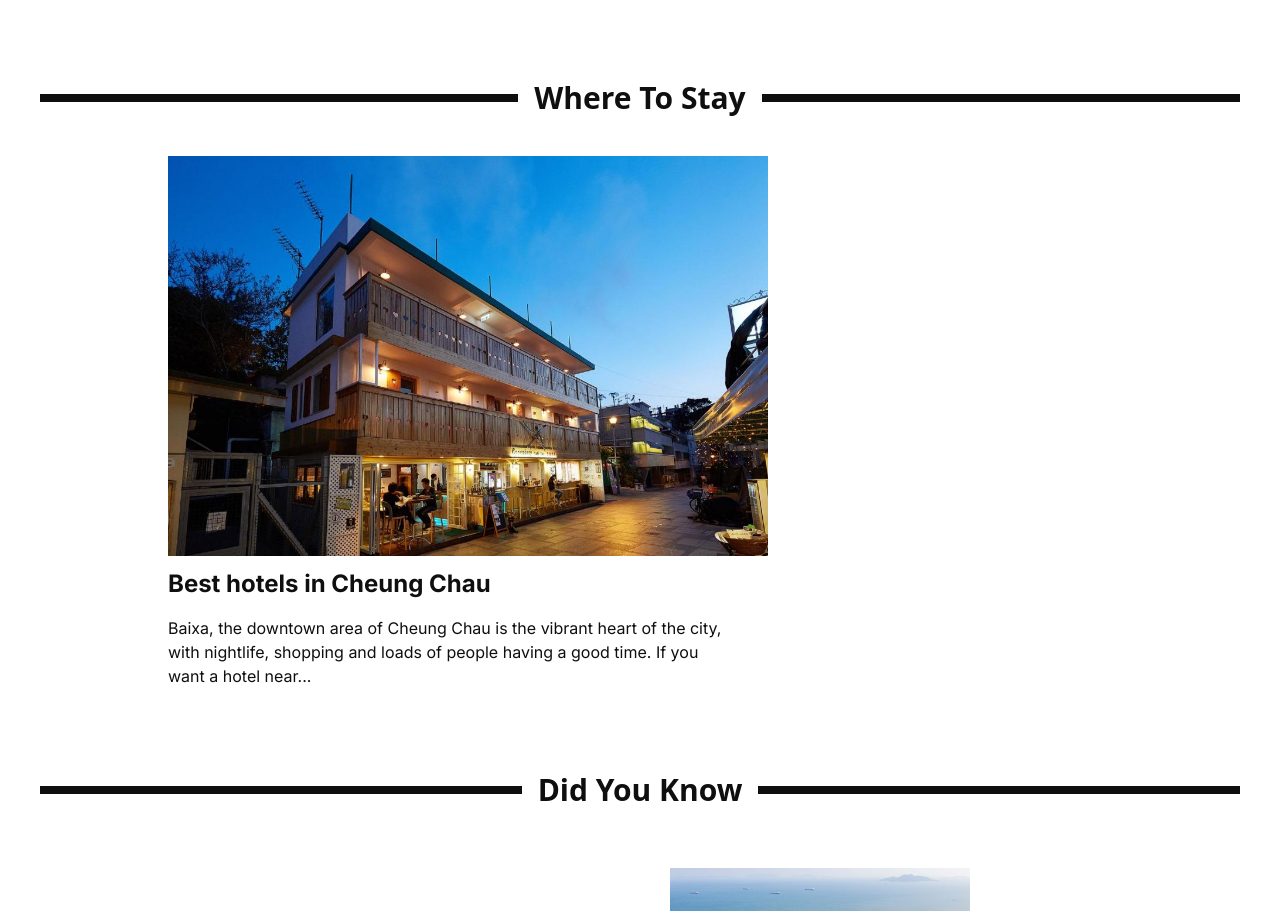
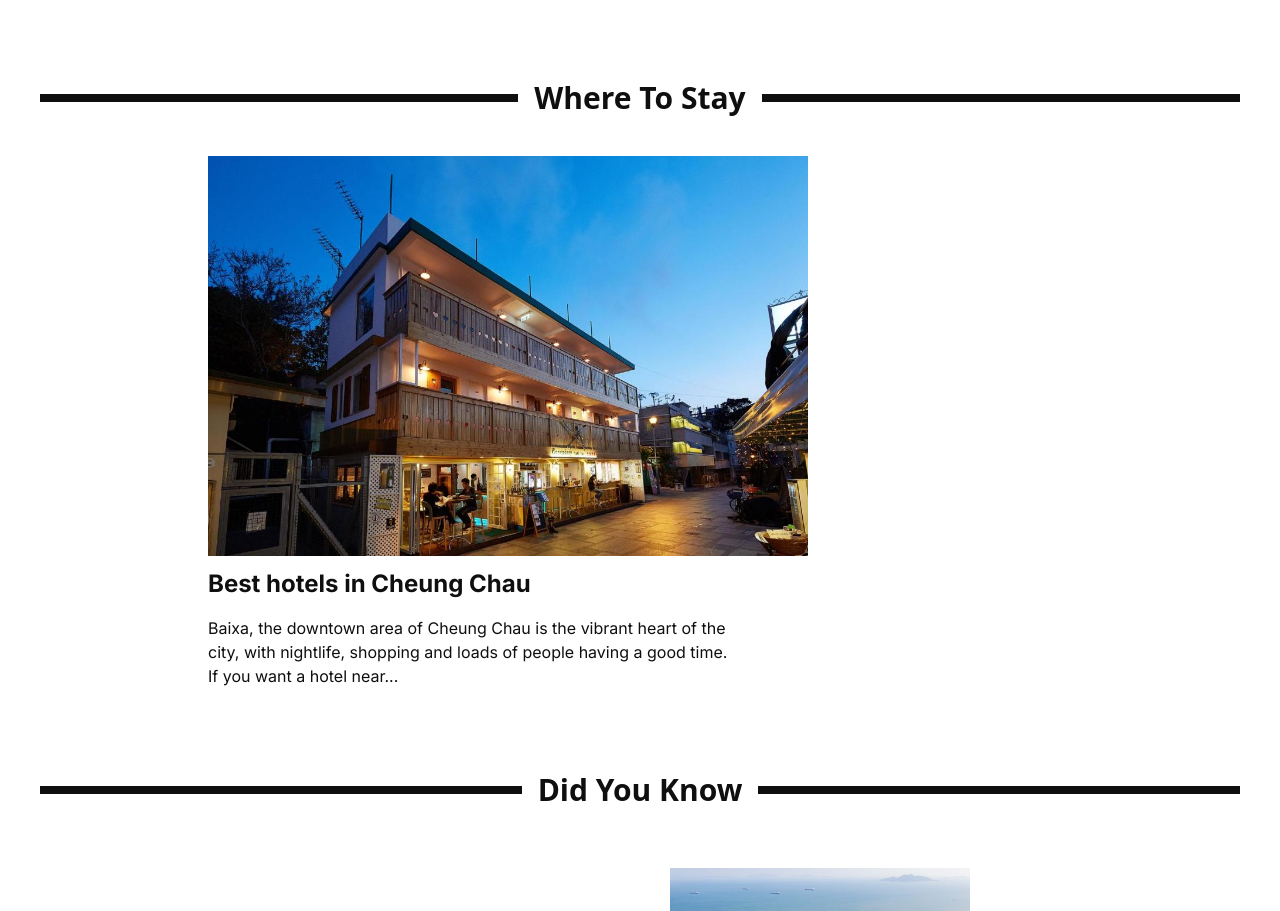
Before and after one commit to RunningFok/travel-blog, a Next.js app: page / in a window 1280 px wide. Shown: the part 1620-2531 px from the top of the page. Built offline with nearby package versions, Linux system fonts and the light colour scheme.

Commit message:
shift hotel section pl-10

```diff
--- a/src/app/home/WhereToStay.tsx
+++ b/src/app/home/WhereToStay.tsx
@@ -12,7 +12,7 @@ export default function WhereToStay() {
         <div className="flex-grow border-t-1 md:border-t-4 border-b-4 border-wh-900"></div>
       </div>
 
-      <div className="ml-5 lg:mx-96 mr-20 md:mx-32 relative py-5 inline-block flex-col ">
+      <div className="pl-10 lg:mx-96 mr-20 md:mx-32 relative py-5 inline-block flex-col ">
         <Link href={"/topHotels"} className="hover:opacity-70">
           <Image
             src={"/static/images/cchotel2.jpg"}
```
